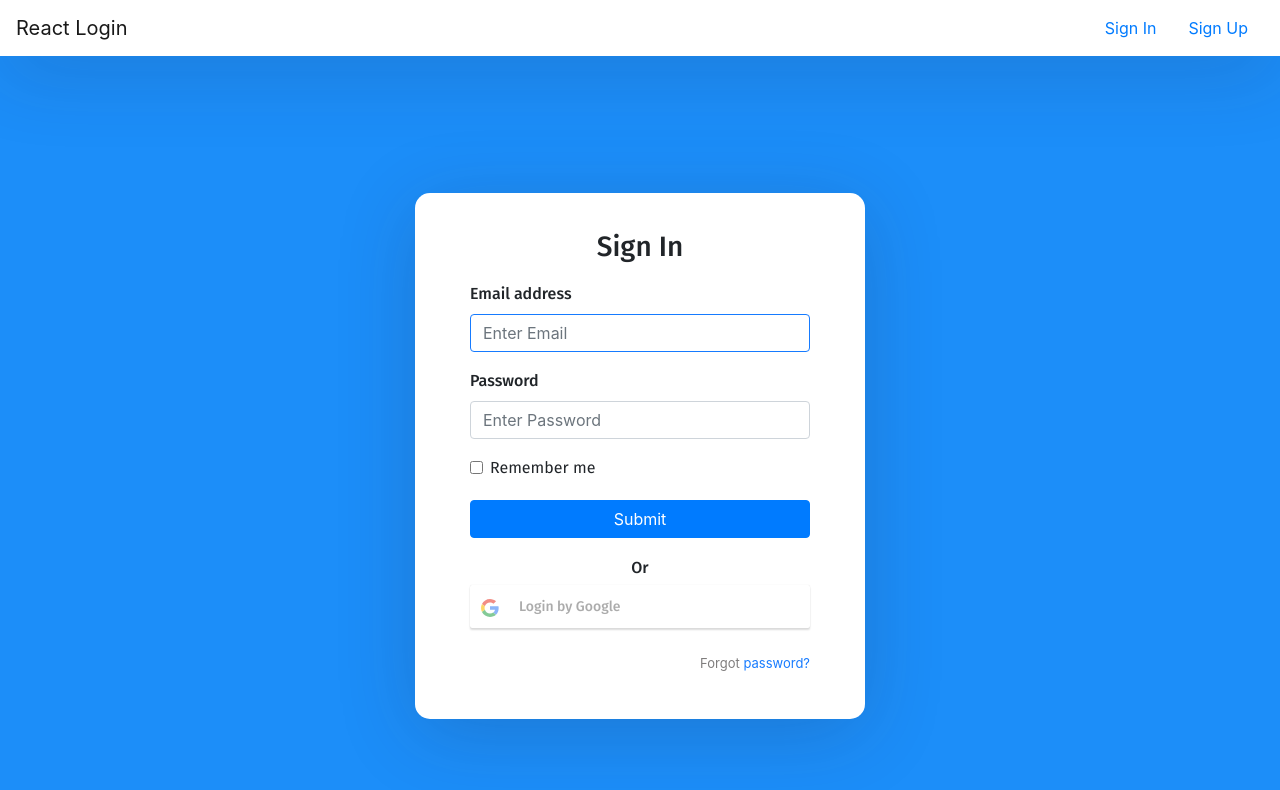
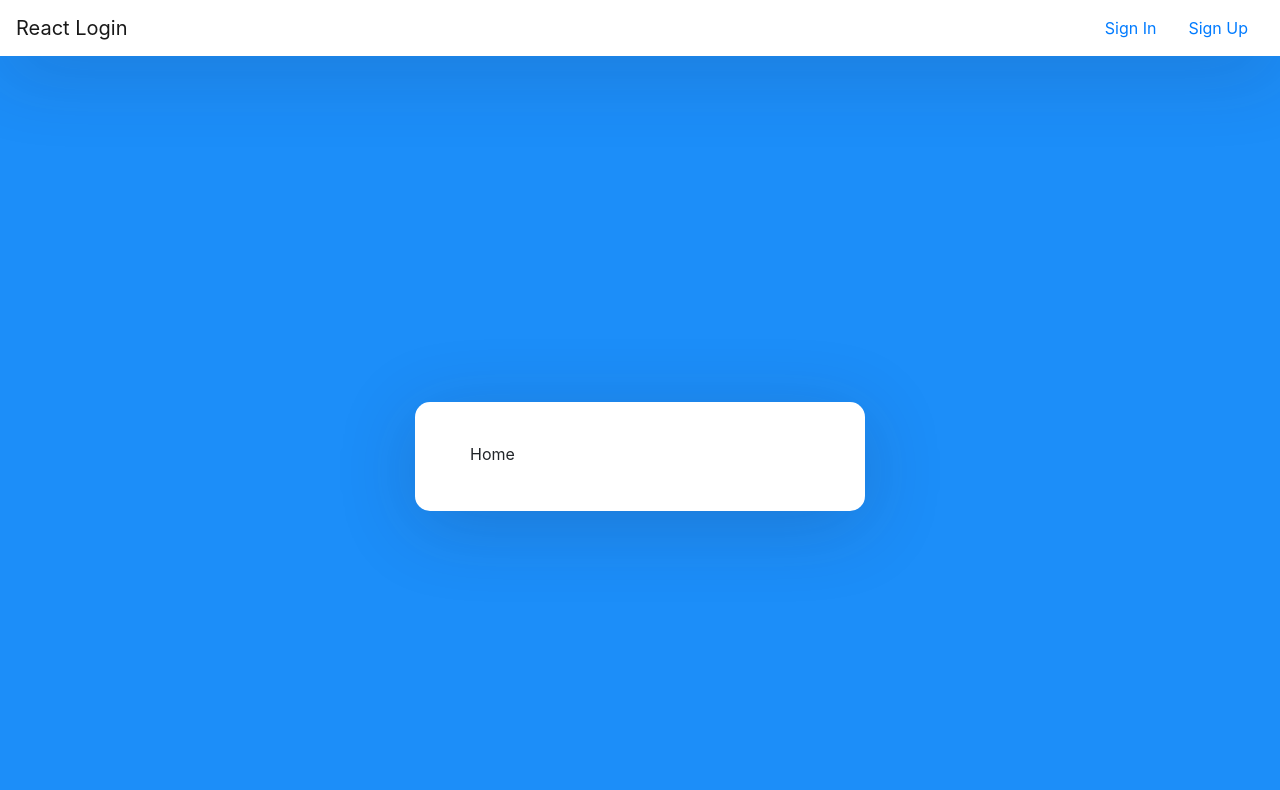
Before and after one commit to eriansha/simple-google-auth-login, a React (Create React App) app: page / in a window 1280 px wide. Shown: the top 790 px of the page. Built offline with nearby package versions, Linux system fonts and the light colour scheme.

Commit message:
Implement private route and auth provider in App

```diff
--- a/src/App.js
+++ b/src/App.js
@@ -1,15 +1,20 @@
 import React, { Component } from "react";
 import { Navbar, NavbarBrand, Nav, NavItem, NavLink } from 'reactstrap';
+import './App.css';
 
 import { BrowserRouter as Router, Switch, Route } from "react-router-dom";
-import './App.css';
+import PrivateRoute from './components/routes/PrivateRoute';
 
 import Login from './pages/login'
 import SignUp from './pages/sign-up'
 import Home from './pages/home'
+import Profile from './pages/profile'
 
-function App() {
+import { AuthContext } from './context/auth'
+
+function App(props) {
   return (
+    <AuthContext.Provider value={false}>
       <Router>
         <div className="App">
           <Navbar color="faded" light>
@@ -27,15 +32,16 @@ function App() {
           <div className="auth-wrapper">
             <div className="auth-inner">
               <Switch>
-              <Route exact path='/' component={Login} />
+                <Route exact path="/" component={Home} />
                 <Route path="/sign-in" component={Login} />
                 <Route path="/sign-up" component={SignUp} />
-              <Route path="/home" component={Home} />
+                <PrivateRoute path="/profile" component={Profile} />
               </Switch>
             </div>
           </div>
         </div>
       </Router>
+    </AuthContext.Provider>
   );
 }
 
```
Lines whose indentation alone changed are shown as unchanged.
